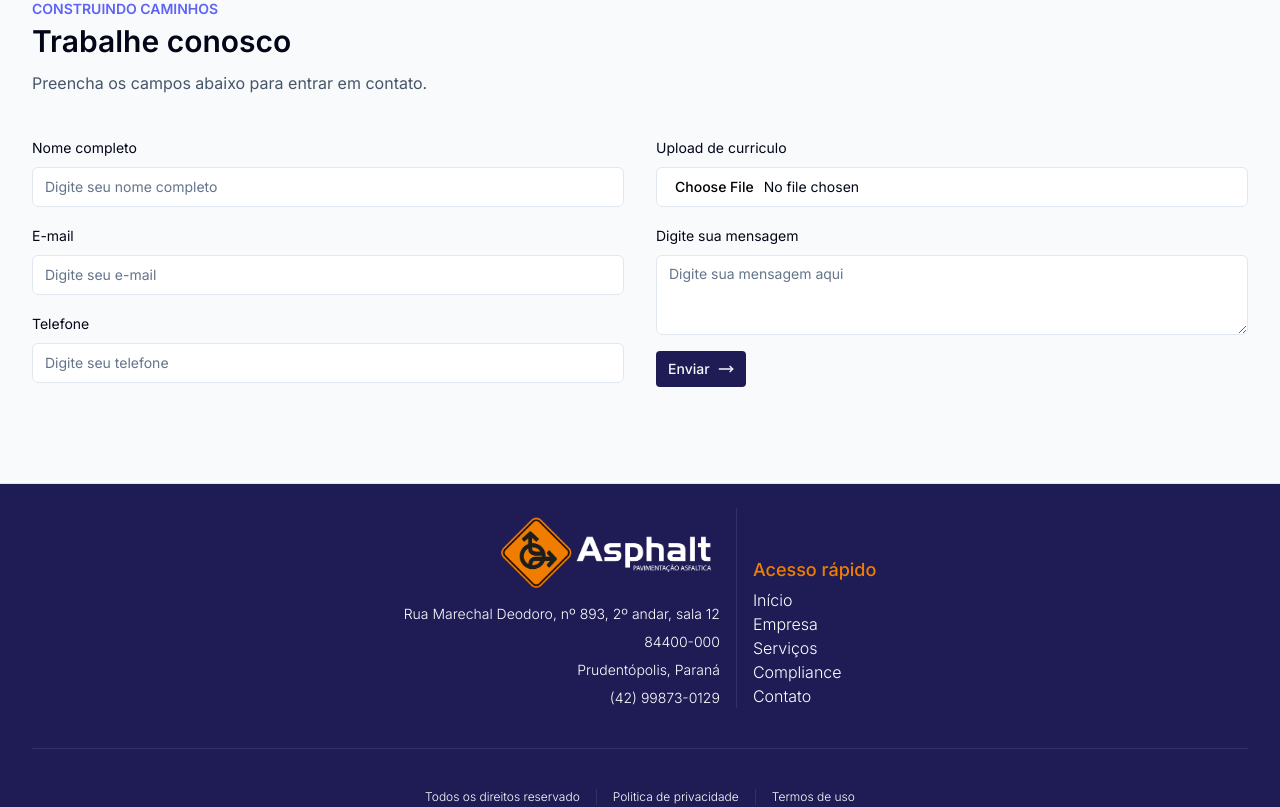
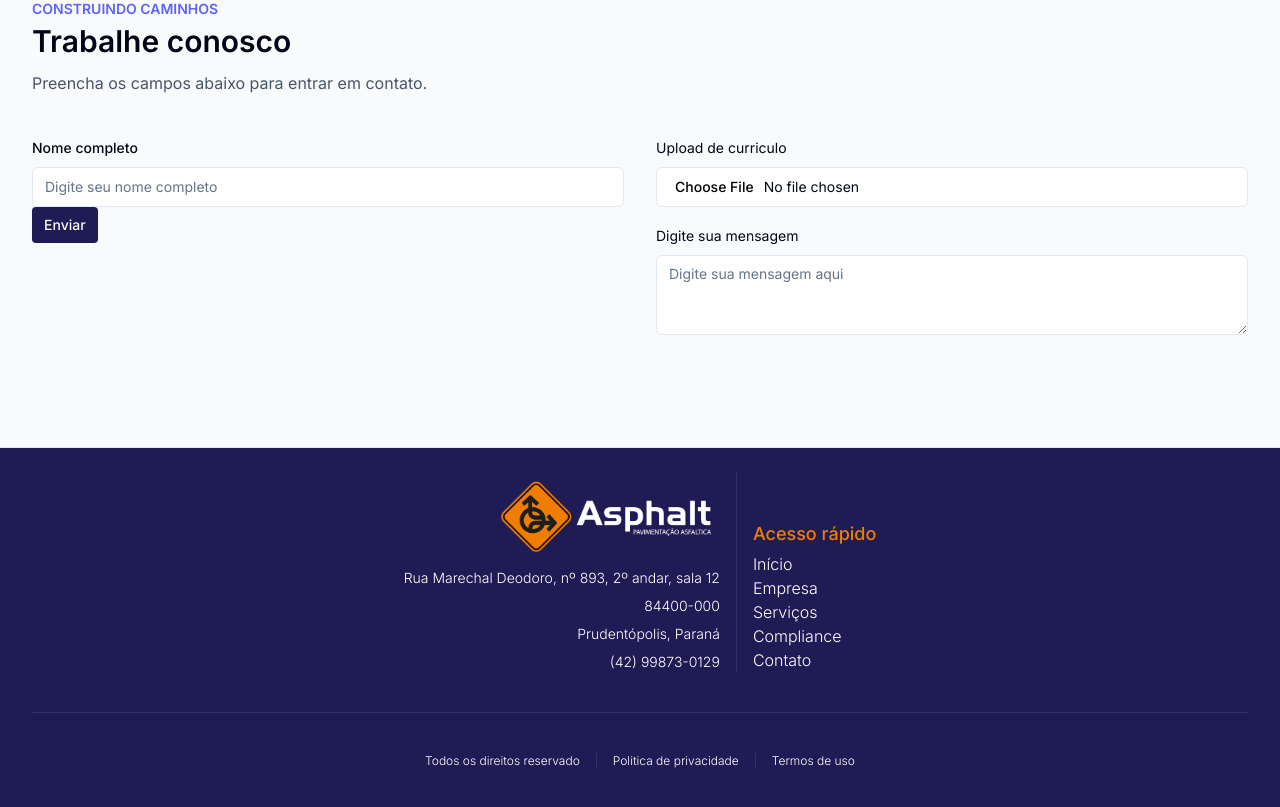
Before and after one commit to FernandoLorandi/asphalt, a React (Vite) app in the folder frontend/: page / in a window 1280 px wide. Shown: the part 4040-4847 px from the top of the page. Built offline with nearby package versions, Linux system fonts and the light colour scheme.

Commit message:
Ajuste de rotas e estruturação da validação do forms

```diff
--- a/frontend/src/App.tsx
+++ b/frontend/src/App.tsx
@@ -1,6 +1,8 @@
 import { BrowserRouter, Route, Routes } from "react-router-dom";
 import Header from "./sections/header/header";
-import Home from "./home/home";
+import Home from "./pages/home";
+import Empresa from "./pages/empresa";
+import Footer from "./sections/footer/footer";
 
 function App() {
   return (
@@ -8,7 +10,10 @@ function App() {
       <Header />
       <Routes>
         <Route path="/" element={<Home />} />
+        <Route path="Home" element={<Home />} />
+        <Route path="Empresa" element={<Empresa />} />
       </Routes>
+      <Footer />
     </BrowserRouter>
   );
 }
--- /dev/null
+++ b/frontend/src/pages/empresa.tsx
@@ -0,0 +1,5 @@
+const Empresa = () => {
+  return;
+};
+
+export default Empresa;
--- a/frontend/src/sections/contact/contact.tsx
+++ b/frontend/src/sections/contact/contact.tsx
@@ -1,11 +1,77 @@
+import { useForm } from "react-hook-form";
+import { zodResolver } from "@hookform/resolvers/zod";
+import { z } from "zod";
+
 import { Textarea } from "@/components/ui/textarea";
-import FormInput from "./formInput";
 import { Label } from "@/components/ui/label";
 import { Button } from "@/components/ui/button";
-import { MoveRight, Upload } from "lucide-react";
+import { MoveRight } from "lucide-react";
 import { Input } from "@/components/ui/input";
 
+import {
+  Form,
+  FormControl,
+  FormField,
+  FormItem,
+  FormLabel,
+  FormMessage,
+} from "@/components/ui/form";
+
+const phoneRegex = new RegExp(
+  /^([+]?[\s0-9]+)?(\d{3}|[(]?[0-9]+[)])?([-]?[\s]?[0-9])+$/,
+);
+
+const MAX_FILE_SIZE = 5 * 1024 * 1024;
+const ACCEPTED_FILES_TYPES = ["file.pdf", "file.docx", "file.dotx"];
+
+const formSchema = z.object({
+  name: z
+    .string({
+      message: "O nome é obrigatório",
+    })
+    .min(3, {
+      message: "O campo precisa ter mais que 3 caracteres",
+    })
+    .transform((name) => {
+      return name
+        .trim()
+        .split(" ")
+        .map((word) => word[0].toLocaleUpperCase().concat(word.substring(1)))
+        .join(" ");
+    }),
+  mail: z
+    .string()
+    .min(1, { message: " O e-mail é obrigatório" })
+    .email({ message: "Formato de e-mail inválido" })
+    .toLowerCase(),
+  phone: z.string().regex(phoneRegex, {
+    message: "Telefone inválido",
+  }),
+  file: z
+    .instanceof(FileList)
+    .refine((files) => !!files.item(0), "O curriculo é obrigatório")
+    .refine(
+      (files) => files.item(0)!.size <= MAX_FILE_SIZE,
+      "Tamanho máximo de 5mb",
+    )
+    .refine(
+      (files) => ACCEPTED_FILES_TYPES.includes(files.item(0)!.type),
+      "Formato de arquivo inválido",
+    )
+    .transform((files) => {
+      return files.item(0)!;
+    }),
+});
+
 const Contact = () => {
+  const form = useForm<z.infer<typeof formSchema>>({
+    resolver: zodResolver(formSchema),
+  });
+
+  function onSubmit(data: z.infer<typeof formSchema>) {
+    console.log(data);
+  }
+
   return (
     <div className="w-full py-24 border-y border-slate-200 bg-slate-50">
       <div className="container flex flex-col space-y-10">
@@ -22,17 +88,39 @@ const Contact = () => {
         </div>
         <div className="flex flex-col md:flex-col lg:flex-row xl:flex-row gap-8">
           <div className="w-full space-y-4">
-            <FormInput
-              label="Nome completo"
-              placeholder="Digite seu nome completo"
-            />
-            <FormInput
-              type="email"
-              label="E-mail"
-              placeholder="Digite seu e-mail"
-            />
-            <FormInput label="Telefone" placeholder="Digite seu telefone" />
+            <Form {...form}>
+              <form onSubmit={form.handleSubmit(onSubmit)}>
+                <FormField
+                  control={form.control}
+                  name="name"
+                  render={({ field }) => (
+                    <FormItem>
+                      <FormLabel>Nome completo</FormLabel>
+                      <FormControl>
+                        <Input
+                          type="name"
+                          placeholder="Digite seu nome completo"
+                          {...field}
+                        />
+                      </FormControl>
+                      <FormMessage />
+                    </FormItem>
+                  )}
+                />
+                <Button
+                  type="submit"
+                  size="sm"
+                  className=" w-full md:w-full lg:w-auto xl:w-auto
+                 gap-2 rounded-sm bg-brand-primary-950 hover:bg-brand-primary-900"
+                >
+                  Enviar
+                </Button>
+              </form>
+            </Form>
           </div>
+
+          {/* Primeira etapa do cadastro */}
+
           <div className="w-full flex flex-col justify-between space-y-4">
             <div className="h-auto space-y-4">
               <div>
@@ -55,16 +143,7 @@ const Contact = () => {
               </div>
             </div>
 
-            <span>
-              <Button
-                size="sm"
-                className=" w-full md:w-full lg:w-auto xl:w-auto
-                 gap-2 rounded-sm bg-brand-primary-950 hover:bg-brand-primary-900"
-              >
-                Enviar
-                <MoveRight size={16} />
-              </Button>
-            </span>
+            <span></span>
           </div>
         </div>
       </div>
--- a/frontend/src/sections/header/header.tsx
+++ b/frontend/src/sections/header/header.tsx
@@ -43,8 +43,8 @@ const Header = () => {
             <nav className=" hidden md:hidden lg:flex">
               <ul className="flex flex-wrap items-center justify-center  py-2 px-4">
                 <li className="flex flex-wrap items-center justify-center gap-2 py-2 px-4">
-                  <NavItem>Início</NavItem>
-                  <NavItem>Empresa</NavItem>
+                  <NavItem to="/home">Início</NavItem>
+                  <NavItem to="/empresa">Empresa</NavItem>
                   <NavItem>Serviços</NavItem>
                   <NavItem>Compliance</NavItem>
                   <NavItem>Blog</NavItem>
--- a/frontend/src/sections/header/navItem.tsx
+++ b/frontend/src/sections/header/navItem.tsx
@@ -4,13 +4,14 @@ import { ReactNode } from "react";
 type Props = {
   children?: ReactNode;
   classname?: string;
+  to?: any;
 };
 
-const NavItem = ({ children, classname, ...props }: Props) => {
+const NavItem = ({ children, classname, to, ...props }: Props) => {
   return (
     <li className="text-slate-950 text-base font-normal hover:font-semibold hover:text-brand-primary-900  transition-all ">
       <Link
-        to="to"
+        to={to}
         className={`py-2 px-2 inline-block ${classname}`}
         {...props}
       >
--- a/frontend/tsconfig.json
+++ b/frontend/tsconfig.json
@@ -12,6 +12,7 @@
     "baseUrl": ".",
     "paths": {
       "@/*": ["./src/*"]
-    }
+    },
+    "strict": true
   }
 }
```
Also changed, not shown: frontend/src/pages/home.tsx (renamed from frontend/src/home/home.tsx).
